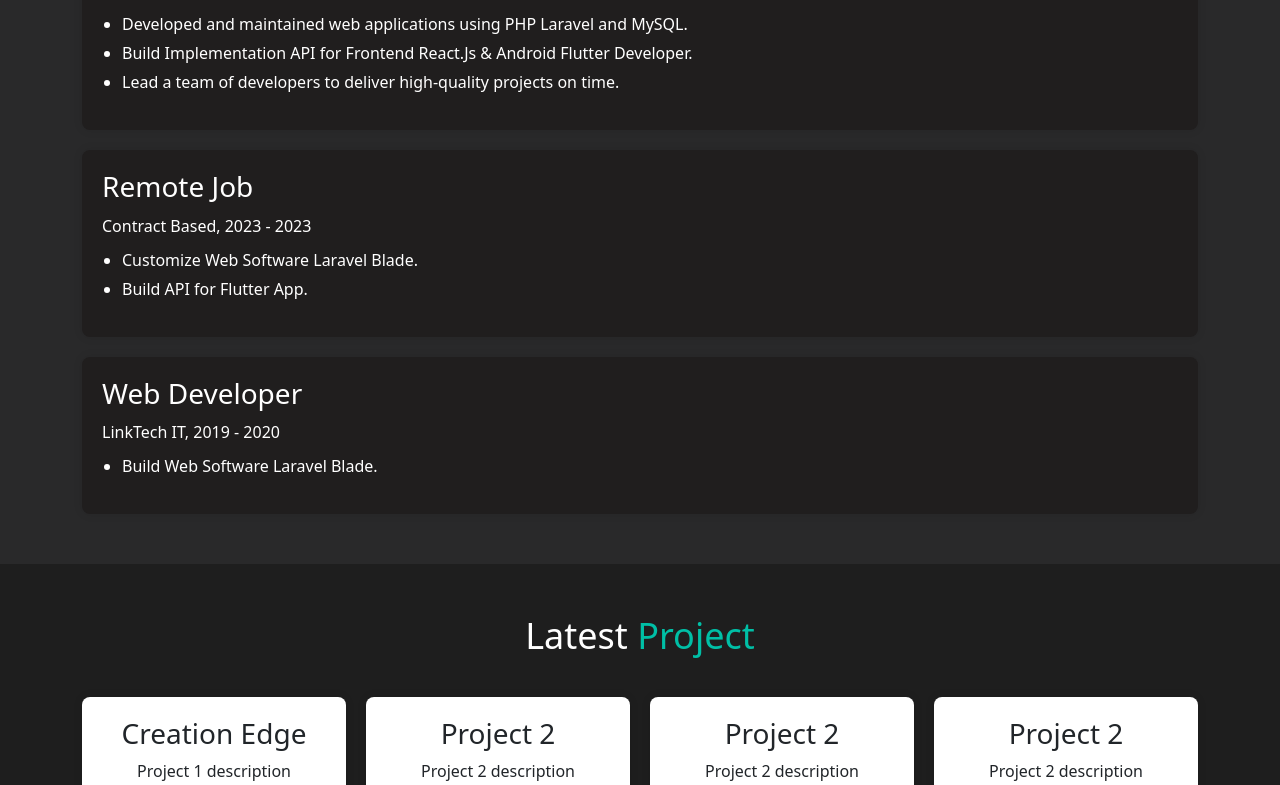
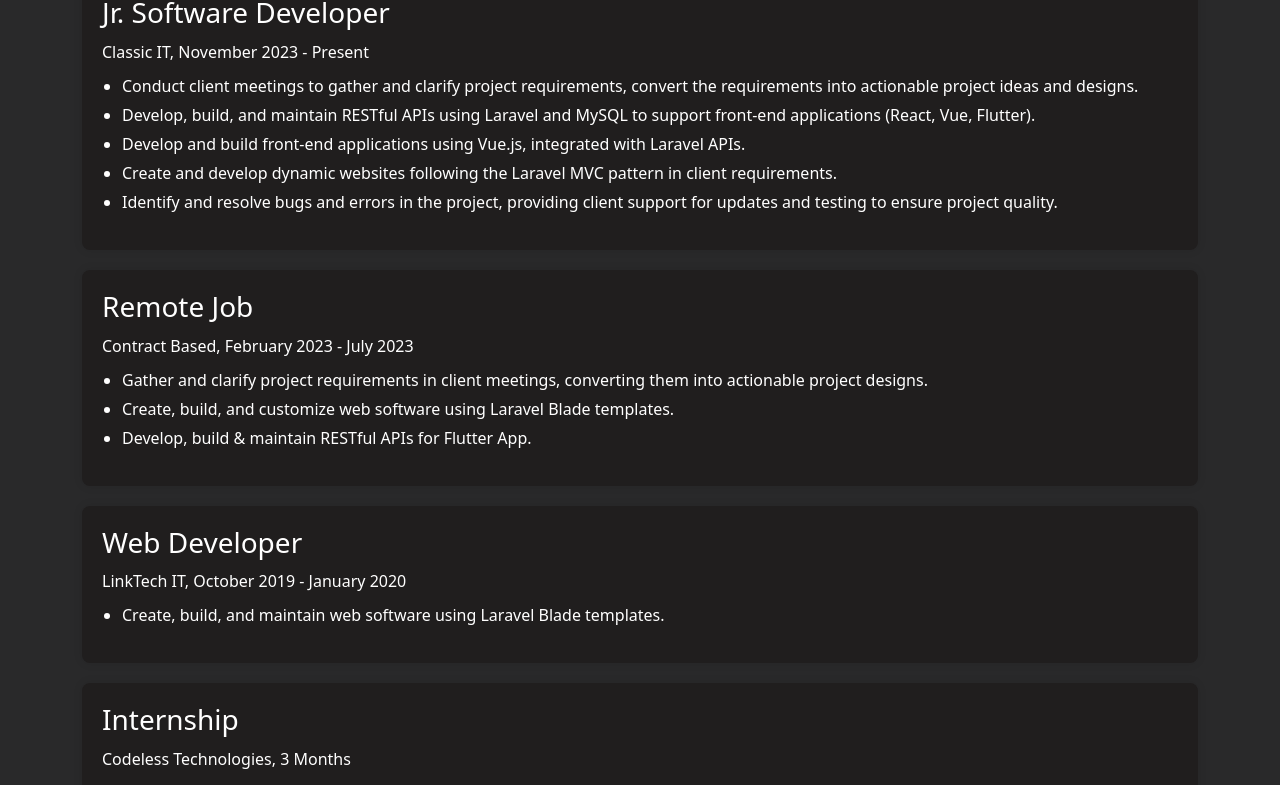
Before and after one commit to farhanfahidurrahim/portfolio-static-vuejs, a Vue app: page / in a window 1280 px wide. Shown: the part 1490-2275 px from the top of the page. Built offline with nearby package versions, Linux system fonts and the light colour scheme.

Commit message:
portfolio exp

```diff
--- a/src/views/Portfolio.vue
+++ b/src/views/Portfolio.vue
@@ -44,6 +44,9 @@
               </a>
             </div>
           </div>
+          <p class="hero-subtitle mt-3">
+            <span class="highlight">1+ years</span> of Experience
+          </p>
         </div>
         <div class="hero-image">
           <img src="../views/../assets/img/cover2.jpg" alt="John Kendric" />
@@ -70,7 +73,7 @@
     <section id="skills" class="skills">
       <div class="container">
         <h2 class="section-title">
-          <span class="highlight-skills">Skills</span>
+          My <span class="highlight-skills">Skills</span>
         </h2>
         <div class="skills-grid">
           <div class="skill-item">
@@ -111,39 +114,55 @@
         </h2>
         <div class="work-experience-grid">
           <div class="work-experience-item">
-            <h3>Software Developer</h3>
-            <p>Classic IT, 2023 - Present</p>
+            <h3>Jr. Software Developer</h3>
+            <p>Classic IT, November 2023 - Present</p>
             <ul>
               <li>
-                Developed and maintained web applications using PHP Laravel and MySQL.
+                Conduct client meetings to gather and clarify project requirements, convert the requirements into actionable project ideas and designs.
               </li>
               <li>
-                Build Implementation API for Frontend React.Js & Android Flutter Developer.
+                Develop, build, and maintain RESTful APIs using Laravel and MySQL to support front-end applications (React, Vue, Flutter).
               </li>
               <li>
-                Lead a team of developers to deliver high-quality projects on
-                time.
+                Develop and build front-end applications using Vue.js, integrated with Laravel APIs.
+              </li>
+              <li>
+                Create and develop dynamic websites following the Laravel MVC pattern in client requirements.
+              </li>
+              <li>Identify and resolve bugs and errors in the project, providing client support for updates and testing to ensure project quality.
               </li>
             </ul>
           </div>
           <div class="work-experience-item">
             <h3>Remote Job</h3>
-            <p>Contract Based, 2023 - 2023</p>
+            <p>Contract Based, February 2023 - July 2023</p>
             <ul>
               <li>
-                Customize Web Software Laravel Blade.
+                Gather and clarify project requirements in client meetings, converting them into actionable project designs.
               </li>
               <li>
-                Build API for Flutter App.
+                Create, build, and customize web software using Laravel Blade templates.
+              </li>
+              <li>
+                Develop, build & maintain RESTful APIs for Flutter App.
               </li>
             </ul>
           </div>
           <div class="work-experience-item">
             <h3>Web Developer</h3>
-            <p>LinkTech IT, 2019 - 2020</p>
+            <p>LinkTech IT, October 2019 - January 2020</p>
             <ul>
               <li>
-                Build Web Software Laravel Blade.
+                Create, build, and maintain web software using Laravel Blade templates.
+              </li>
+            </ul>
+          </div>
+          <div class="work-experience-item">
+            <h3>Internship</h3>
+            <p>Codeless Technologies, 3 Months</p>
+            <ul>
+              <li>
+                convert PSD to html web page
               </li>
             </ul>
           </div>
@@ -265,25 +284,31 @@
 const projects = [
   {
     id: 1,
-    title: "Creation Edge",
+    title: "Vue Project",
     description: "Project 1 description",
     link: "https://creationedge.com.bd/",
   },
   {
     id: 2,
-    title: "Project 2",
+    title: "POS",
     description: "Project 2 description",
     link: "#",
   },
   {
     id: 3,
-    title: "Project 2",
+    title: "Creation EDGE",
     description: "Project 2 description",
     link: "#",
   },
   {
     id: 4,
-    title: "Project 2",
+    title: "Project 4",
+    description: "Project 2 description",
+    link: "#",
+  },
+  {
+    id: 4,
+    title: "Project 4",
     description: "Project 2 description",
     link: "#",
   },
```
